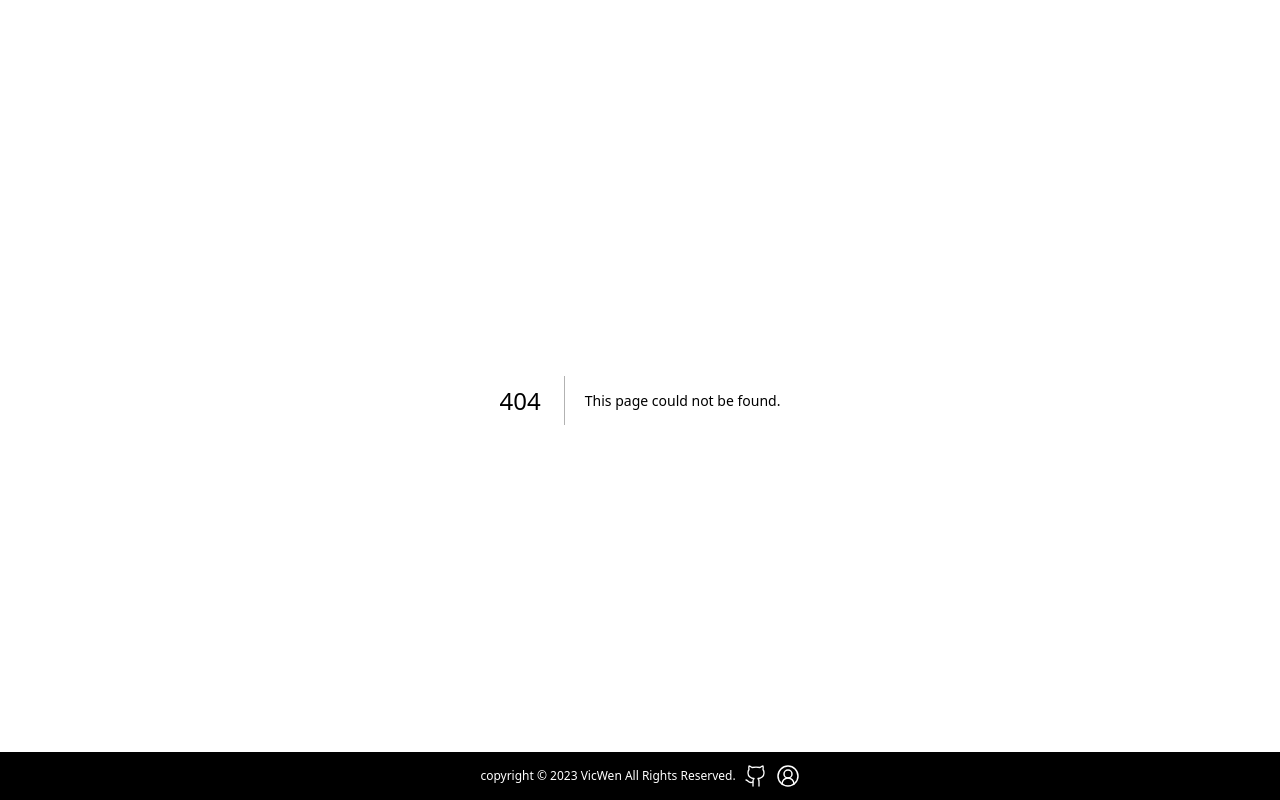
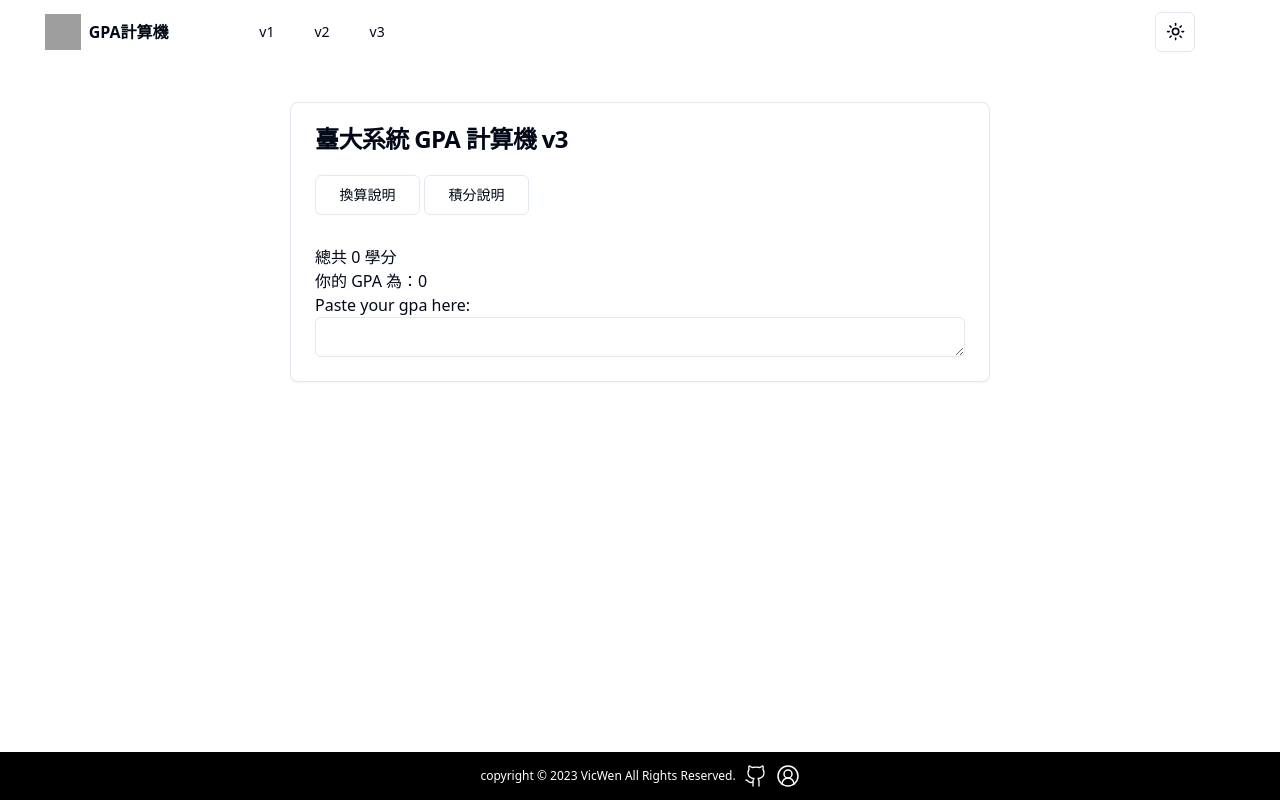
Before and after one commit to viiccwen/GPA-calculator, a Next.js app: page /v3 in a window 1280 px wide. Before the commit this address had no page. Built offline with nearby package versions, Linux system fonts and the light colour scheme; grey boxes are pictures that could not be loaded.

Commit message:
Feat: extract GPA from copy-pasted grades (#4)
* feat: GPA from user pasted input

* fix: make shites work

* fix regex and make textinput controlled

```diff
--- /dev/null
+++ b/src/app/v3/page.tsx
@@ -0,0 +1,79 @@
+"use client";
+import { Card, CardContent, CardHeader, CardTitle } from "@/components/ui/card";
+import { useState } from "react";
+
+import { TransformCaptionDialog } from "@/components/transform-caption-dialog";
+import { PointsCaptionDialog } from "@/components/points-caption-dialog";
+import Navbar from "@/components/navbar";
+import TextInput from "@/components/text-input";
+
+const GPAtable: { [key: string]: number } = {
+  "A+": 4.3,
+  A: 4,
+  "A-": 3.7,
+  "B+": 3.3,
+  B: 3.0,
+  "B-": 2.7,
+  "C+": 2.3,
+  C: 2.0,
+  "C-": 1.7,
+  F: 0,
+  X: 0,
+};
+
+export default function V3() {
+  const [userInput, setUserInput] = useState("");
+  const [sumCredit, setSumCredit] = useState(0);
+  const [GPA, setGPA] = useState(0);
+
+  const HandleTextChange = (text: string) => {
+    const matchGPA = /\s(\d)\s*([ABCFX][+-]*)/g;
+    const matchResults = Array.from(text.matchAll(matchGPA));
+
+    let credits = 0;
+    let points = 0;
+
+    matchResults.forEach(([_, count, level]) => {
+      credits += parseInt(count);
+      points += parseInt(count) * GPAtable[level];
+    })
+
+    setSumCredit(credits);
+    setGPA(points / credits);
+  };
+
+  return (
+    <>
+      <Navbar />
+
+      <div className="w-full mt-[50px] flex justify-center items-center">
+        <Card className="w-[700px]">
+          <CardHeader>
+            <CardTitle>臺大系統 GPA 計算機 v3</CardTitle>
+          </CardHeader>
+          <CardContent>
+            <div className="grid grid-cols-3 gap-1 lg:grid-cols-6">
+              <TransformCaptionDialog />
+              <PointsCaptionDialog />
+            </div>
+
+            <div className="mt-[30px]" id="a">
+              總共 {sumCredit} 學分
+              <br />
+              你的 GPA 為：{GPA}
+            </div>
+
+            <TextInput
+              label="Paste your gpa here:"
+              value={userInput}
+              onChange={(text) => {
+                setUserInput(text);
+                HandleTextChange(text);
+              }}
+            ></TextInput>
+          </CardContent>
+        </Card>
+      </div>
+    </>
+  );
+}
--- a/src/components/navbar.tsx
+++ b/src/components/navbar.tsx
@@ -25,6 +25,9 @@ export default function Navbar() {
           <Button variant="ghost" className="mx-1">
             <Link href="/v2">v2</Link>
           </Button>
+          <Button variant="ghost" className="mx-1">
+            <Link href="/v3">v3</Link>
+          </Button>
         </NavigationMenuItem>
         <NavigationMenuItem className="text-center col-start-3 sm:grid-cols-4 md:col-start-5 lg:col-start-6">
           <ModeToggle />
--- /dev/null
+++ b/src/components/text-input.tsx
@@ -0,0 +1,24 @@
+import { Label } from "@radix-ui/react-label";
+import { TextArea } from "./ui/textarea";
+
+interface Props {
+  label: string;
+  value: string;
+  onChange: (text: string) => void;
+}
+
+export default function TextInput({ label, value, onChange }: Props) {
+  return (
+    <>
+      <div>
+        <Label htmlFor={label}>{label}</Label>
+        <TextArea
+          value={value}
+          onChange={(e) => {
+            onChange(e.target.value);
+          }}
+        ></TextArea>
+      </div>
+    </>
+  );
+}
--- /dev/null
+++ b/src/components/ui/textarea.tsx
@@ -0,0 +1,24 @@
+import * as React from "react"
+
+import { cn } from "@/lib/utils"
+
+export interface InputProps
+  extends React.TextareaHTMLAttributes<HTMLTextAreaElement> { }
+
+const TextArea = React.forwardRef<HTMLTextAreaElement, InputProps>(
+  ({ className, ...props }, ref) => {
+    return (
+      <textarea
+        className={cn(
+          "flex h-10 w-full rounded-md border border-input bg-background px-3 py-2 text-sm ring-offset-background file:border-0 file:bg-transparent file:text-sm file:font-medium placeholder:text-muted-foreground focus-visible:outline-none focus-visible:ring-2 focus-visible:ring-ring focus-visible:ring-offset-2 disabled:cursor-not-allowed disabled:opacity-50",
+          className
+        )}
+        ref={ref}
+        {...props}
+      />
+    )
+  }
+)
+TextArea.displayName = "TextArea"
+
+export { TextArea }
```
